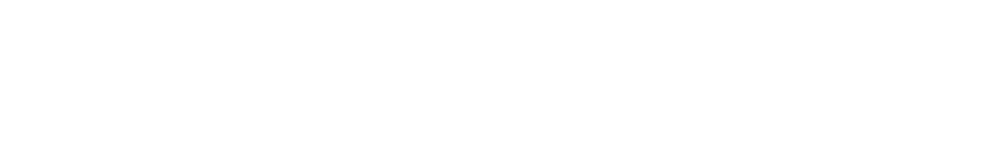
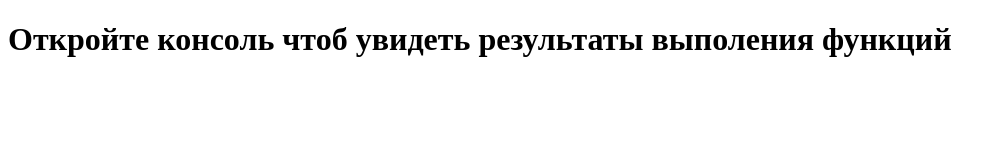
Before and after one commit to dzhytomyrsky/js-school, a plain HTML site: page hm_week-1/index.html in a window 1280 px wide. Shown: the whole page, without its empty margins (0-1005 px from the left). Drawn offline with Linux system fonts and the light colour scheme.

Commit message:
Homework week 1 added html title

```diff
--- a/hm_week-1/index.html
+++ b/hm_week-1/index.html
@@ -7,6 +7,7 @@
     <title>Document</title>
 </head>
 <body>
+    <h1>Откройте консоль чтоб увидеть результаты выполения функций</h1>
     <script src="js/script.js"></script>
 </body>
 </html>
```
Also changed, not shown: 1 other file.
